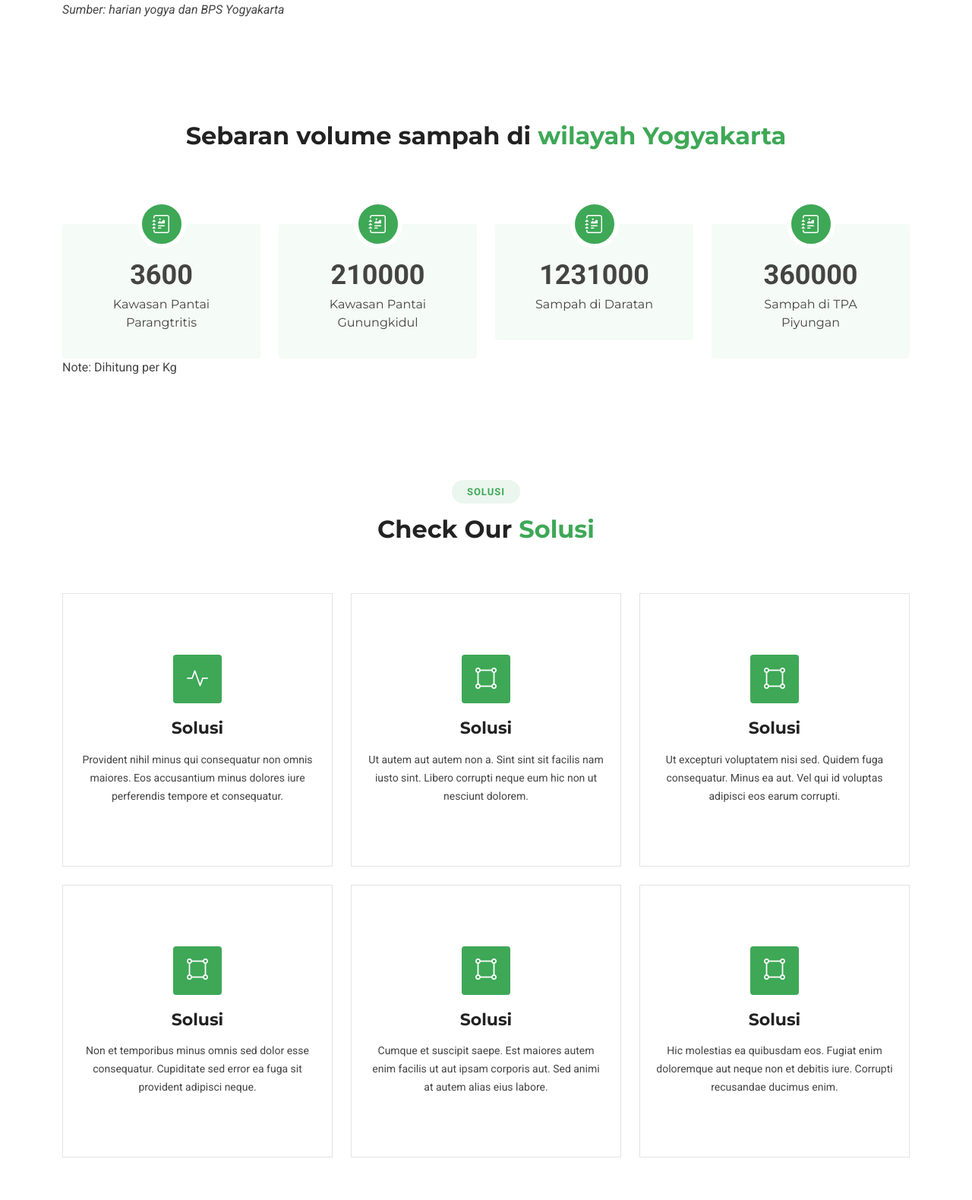
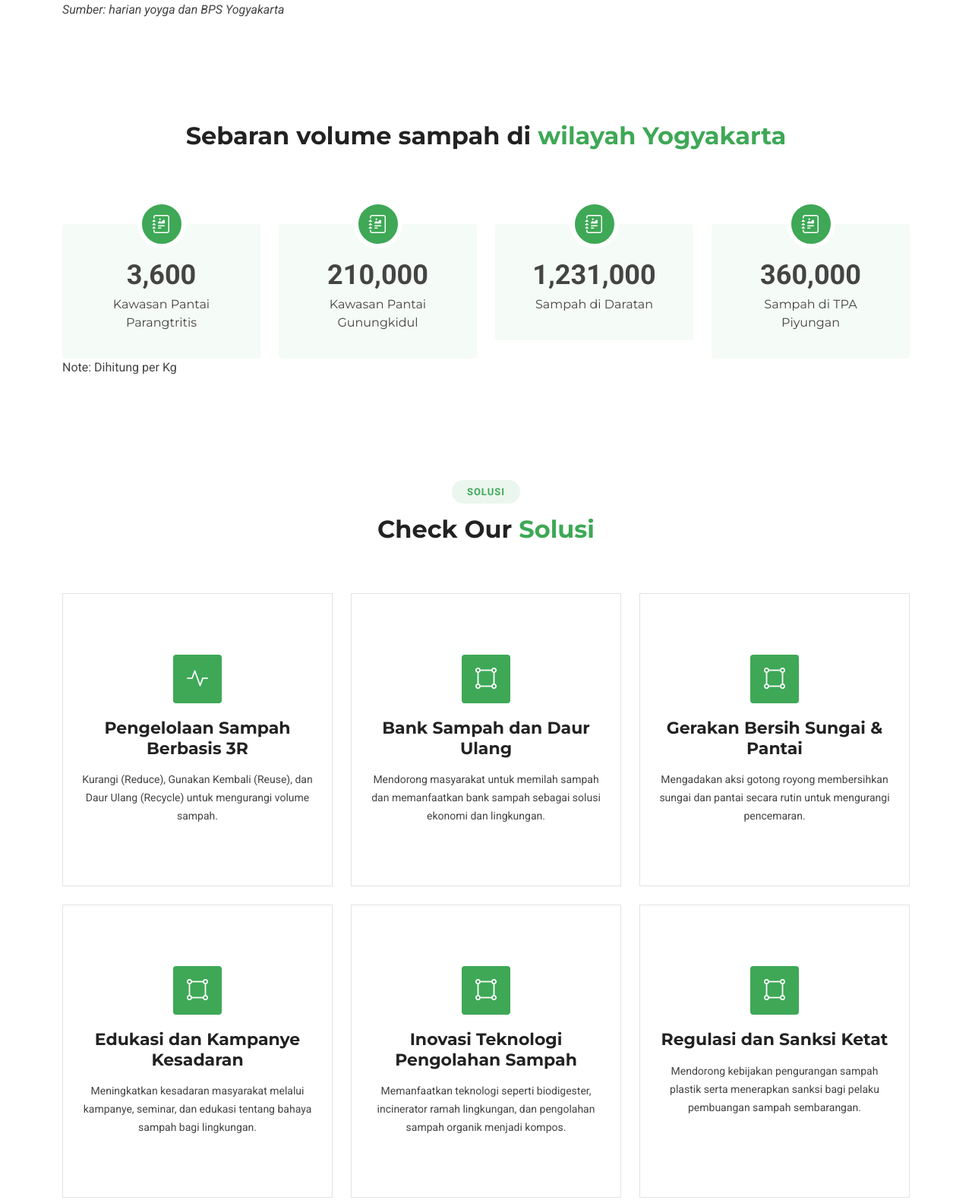
Before and after one commit to Liverty/NyiROROGreen, a plain HTML site: page NyiROROGreen/index.html in a window 1280 px wide. Shown: the part 3318-4898 px from the top of the page at 76% size. Drawn offline with Linux system fonts and the light colour scheme.

Commit message:
Update index.html

```diff
--- a/NyiROROGreen/index.html
+++ b/NyiROROGreen/index.html
@@ -314,7 +314,7 @@
 
           </div>
 
-          <m><i>Sumber: harian yogya dan BPS Yogyakarta</i></m>
+          <m><i>Sumber: harian yoyga dan BPS Yogyakarta</i></m>
 
         </div>
 
@@ -337,7 +337,14 @@
           <div class="col-lg-3 col-md-6 d-flex flex-column align-items-center">
             <i class="bi bi-journal-richtext"></i>
             <div class="stats-item">
-              <span data-purecounter-start="0" data-purecounter-end="3600" data-purecounter-duration="1" class="purecounter"></span>
+              <span
+      data-purecounter-start="0"
+      data-purecounter-end="3600"
+      data-purecounter-duration="1"
+      data-purecounter-separator="true"
+      data-purecounter-separatorsymbol="."
+      class="purecounter"
+    ></span>
               <p>Kawasan Pantai Parangtritis</p>
             </div>
           </div><!-- End Stats Item -->
@@ -345,7 +352,14 @@
           <div class="col-lg-3 col-md-6 d-flex flex-column align-items-center">
             <i class="bi bi-journal-richtext"></i>
             <div class="stats-item">
-              <span data-purecounter-start="0" data-purecounter-end="210000" data-purecounter-duration="1" class="purecounter"></span>
+              <span
+      data-purecounter-start="0"
+      data-purecounter-end="210000"
+      data-purecounter-duration="1"
+      data-purecounter-separator="true"
+      data-purecounter-separatorsymbol="."
+      class="purecounter"
+    ></span>
               <p>Kawasan Pantai Gunungkidul</p>
             </div>
           </div><!-- End Stats Item -->
@@ -353,7 +367,14 @@
           <div class="col-lg-3 col-md-6 d-flex flex-column align-items-center">
             <i class="bi bi-journal-richtext"></i>
             <div class="stats-item">
-              <span data-purecounter-start="0" data-purecounter-end="1231000" data-purecounter-duration="1" class="purecounter"></span>
+              <span
+      data-purecounter-start="0"
+      data-purecounter-end="1231000"
+      data-purecounter-duration="1"
+      data-purecounter-separator="true"
+      data-purecounter-separatorsymbol="."
+      class="purecounter"
+    ></span>
               <p>Sampah di Daratan</p>
             </div>
           </div><!-- End Stats Item -->
@@ -361,7 +382,14 @@
           <div class="col-lg-3 col-md-6 d-flex flex-column align-items-center">
             <i class="bi bi-journal-richtext"></i>
             <div class="stats-item">
-              <span data-purecounter-start="0" data-purecounter-end="360000" data-purecounter-duration="1" class="purecounter"></span>
+              <span
+      data-purecounter-start="0"
+      data-purecounter-end="360000"
+      data-purecounter-duration="1"
+      data-purecounter-separator="true"
+      data-purecounter-separatorsymbol="."
+      class="purecounter"
+    ></span>
               <p>Sampah di TPA Piyungan</p>
             </div>
           </div><!-- End Stats Item -->
@@ -446,9 +474,10 @@
                 <i class="bi bi-activity"></i>
               </div>
               <a href="#" class="stretched-link">
-                <h3>Solusi</h3>
+                <h3>Pengelolaan Sampah Berbasis 3R
+                </h3>
               </a>
-              <p>Provident nihil minus qui consequatur non omnis maiores. Eos accusantium minus dolores iure perferendis tempore et consequatur.</p>
+              <p>Kurangi (Reduce), Gunakan Kembali (Reuse), dan Daur Ulang (Recycle) untuk mengurangi volume sampah.</p>
             </div>
           </div><!-- End Service Item -->
 
@@ -458,9 +487,10 @@
                 <i class="bi bi-bounding-box-circles"></i>
               </div>
               <a href="#" class="stretched-link">
-                <h3>Solusi</h3>
+                <h3>Bank Sampah dan Daur Ulang
+                </h3>
               </a>
-              <p>Ut autem aut autem non a. Sint sint sit facilis nam iusto sint. Libero corrupti neque eum hic non ut nesciunt dolorem.</p>
+              <p>Mendorong masyarakat untuk memilah sampah dan memanfaatkan bank sampah sebagai solusi ekonomi dan lingkungan.</p>
             </div>
           </div><!-- End Service Item -->
 
@@ -470,9 +500,10 @@
                 <i class="bi bi-bounding-box-circles"></i>
               </div>
               <a href="#" class="stretched-link">
-                <h3>Solusi</h3>
+                <h3>Gerakan Bersih Sungai & Pantai
+                 </h3>
               </a>
-              <p>Ut excepturi voluptatem nisi sed. Quidem fuga consequatur. Minus ea aut. Vel qui id voluptas adipisci eos earum corrupti.</p>
+              <p>Mengadakan aksi gotong royong membersihkan sungai dan pantai secara rutin untuk mengurangi pencemaran.</p>
             </div>
           </div><!-- End Service Item -->
 
@@ -482,9 +513,10 @@
                 <i class="bi bi-bounding-box-circles"></i>
               </div>
               <a href="#" class="stretched-link">
-                <h3>Solusi</h3>
+                <h3>Edukasi dan Kampanye Kesadaran
+                </h3>
               </a>
-              <p>Non et temporibus minus omnis sed dolor esse consequatur. Cupiditate sed error ea fuga sit provident adipisci neque.</p>
+              <p>Meningkatkan kesadaran masyarakat melalui kampanye, seminar, dan edukasi tentang bahaya sampah bagi lingkungan.</p>
               <a href="#" class="stretched-link"></a>
             </div>
           </div><!-- End Service Item -->
@@ -495,9 +527,10 @@
                 <i class="bi bi-bounding-box-circles"></i>
               </div>
               <a href="#" class="stretched-link">
-                <h3>Solusi</h3>
+                <h3> Inovasi Teknologi Pengolahan Sampah
+                </h3>
               </a>
-              <p>Cumque et suscipit saepe. Est maiores autem enim facilis ut aut ipsam corporis aut. Sed animi at autem alias eius labore.</p>
+              <p>Memanfaatkan teknologi seperti biodigester, incinerator ramah lingkungan, dan pengolahan sampah organik menjadi kompos.</p>
               <a href="#" class="stretched-link"></a>
             </div>
           </div><!-- End Service Item -->
@@ -508,9 +541,10 @@
                 <i class="bi bi-bounding-box-circles"></i>
               </div>
               <a href="#" class="stretched-link">
-                <h3>Solusi</h3>
+                <h3>Regulasi dan Sanksi Ketat
+                </h3>
               </a>
-              <p>Hic molestias ea quibusdam eos. Fugiat enim doloremque aut neque non et debitis iure. Corrupti recusandae ducimus enim.</p>
+              <p>Mendorong kebijakan pengurangan sampah plastik serta menerapkan sanksi bagi pelaku pembuangan sampah sembarangan.</p>
               <a href="#" class="stretched-link"></a>
             </div>
           </div><!-- End Service Item -->
```
